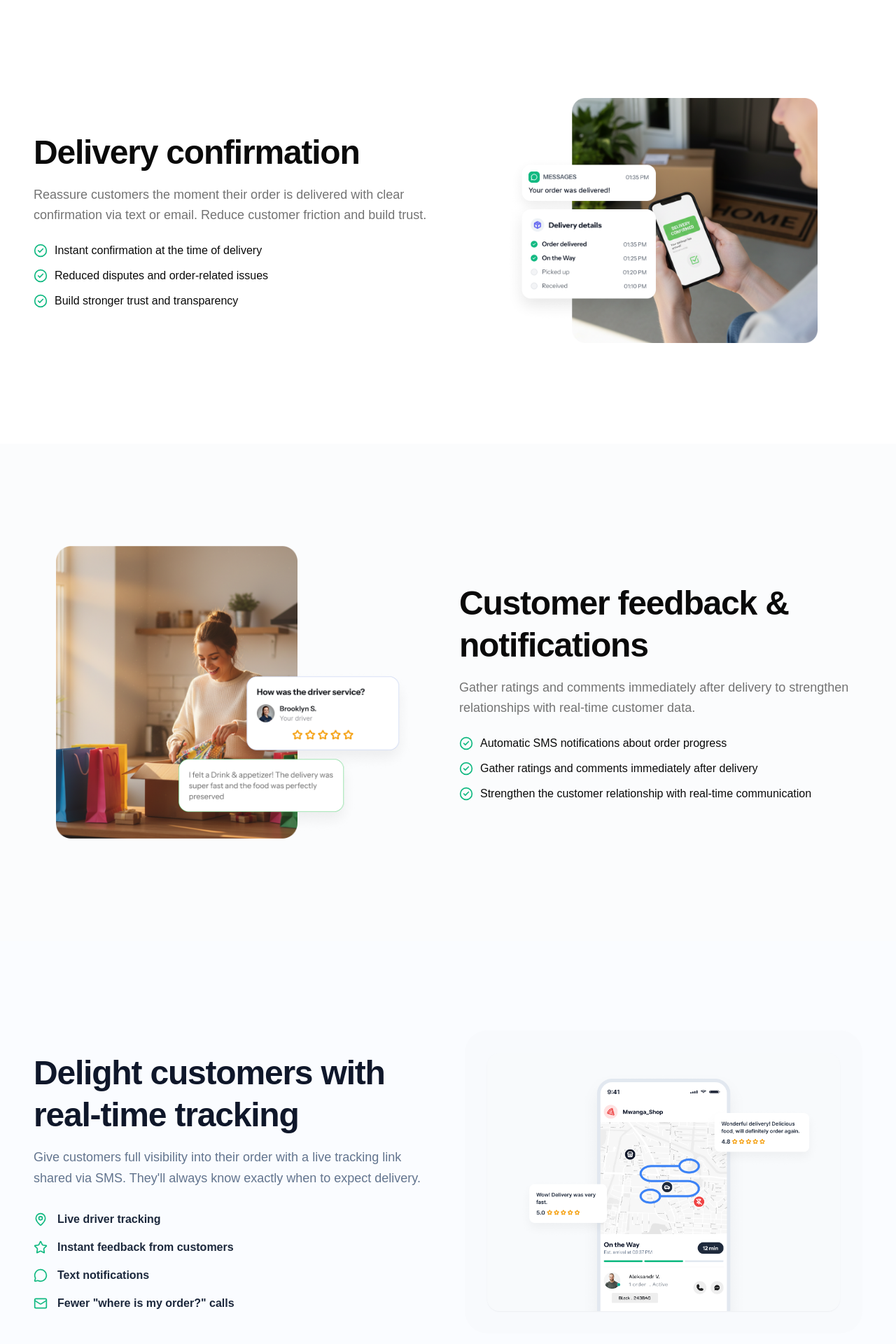
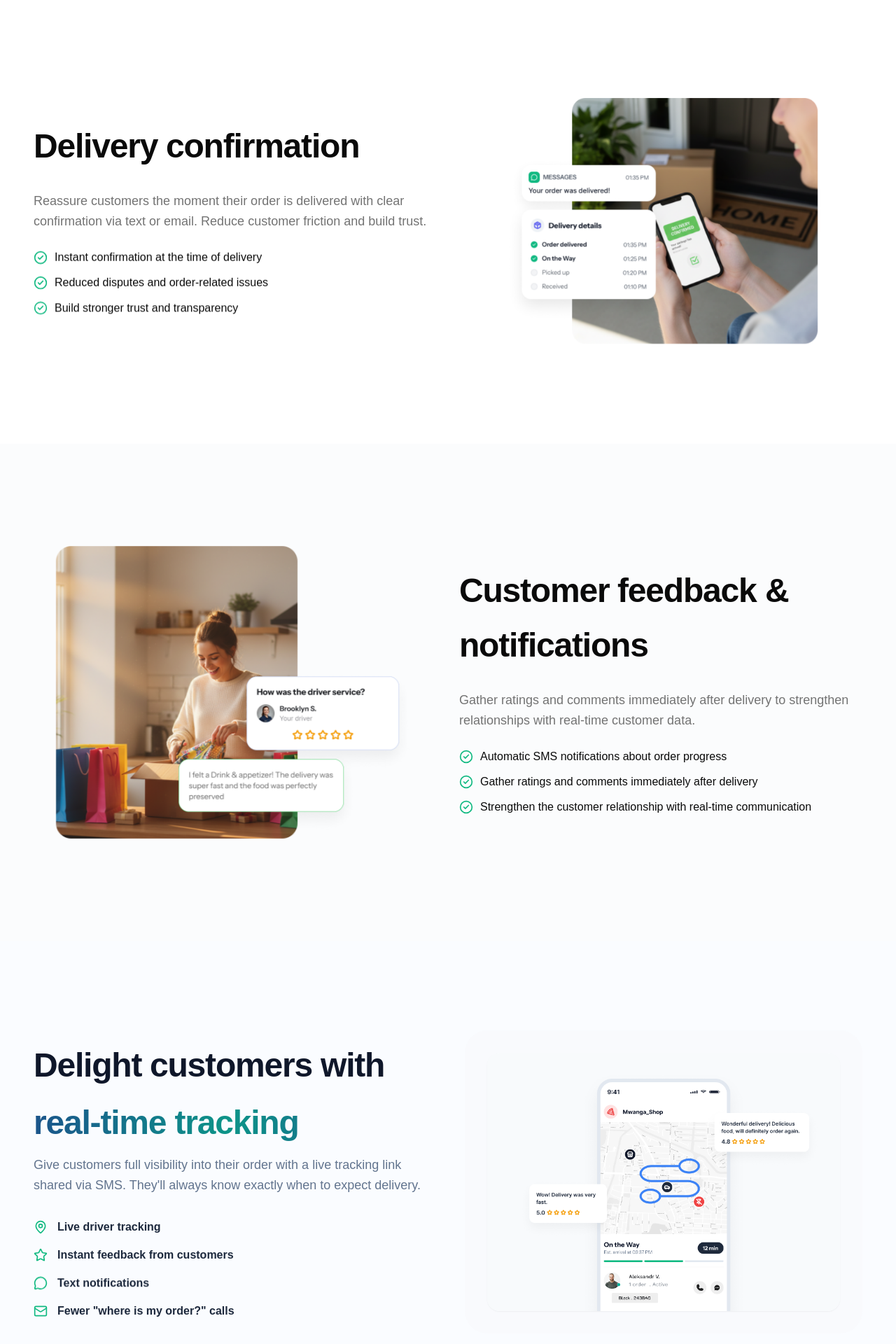
Before and after one commit to alobit21/Moova-Web, a React (Vite) app: page /tracking in a window 1280 px wide. Shown: the part 1879-3799 px from the top of the page at 70% size. Built offline with nearby package versions, Linux system fonts and the light colour scheme.

Commit message:
refactor(tracking): apply AOS entrance animations across tracking sections

```diff
--- a/src/features/tracking/components/ParcelSearchForm.tsx
+++ b/src/features/tracking/components/ParcelSearchForm.tsx
@@ -41,7 +41,7 @@ export function ParcelSearchForm({ onSearch }: { onSearch: (trackingNumber: stri
       </div>
       <Button
         type="submit"
-        className="h-12 sm:h-14 px-5 sm:px-8 rounded-xl bg-[#2648A6] hover:bg-[#1f3b89] text-sm sm:text-base font-semibold text-white shadow-md shadow-blue-500/20 transition-all shrink-0 cursor-pointer"
+        className="h-12 sm:h-14 px-5 sm:px-8 rounded-xl bg-[#2648A6] hover:bg-[#1f3b89] active:scale-[0.98] text-sm sm:text-base font-semibold text-white shadow-md shadow-blue-500/20 transition-all shrink-0 cursor-pointer"
       >
         Search
       </Button>
--- a/src/features/tracking/sections/BrandedExperience.tsx
+++ b/src/features/tracking/sections/BrandedExperience.tsx
@@ -1,5 +1,6 @@
 import { MapPin, Star, MessageCircle, Mail } from "lucide-react"
 import brandedExperienceMockup from "@/assets/tracking/branded-experience.jpeg"
+import { AOSReveal, TextReveal, GradientText } from "@/components/animation/AOSReveal"
 
 const FEATURES = [
   { icon: MapPin, label: "Live driver tracking" },
@@ -13,11 +14,20 @@ export function BrandedExperience() {
     <section className="bg-[#FAFCFF] py-16 sm:py-24 lg:py-32">
       <div className="mx-auto max-w-7xl px-4 sm:px-6 lg:px-12">
         <div className="grid grid-cols-1 gap-12 lg:grid-cols-2 lg:items-center">
-          {/* Left Column: Headline & Feature List */}
-          <div className="max-w-xl">
-            <h2 className="text-3xl sm:text-4xl lg:text-5xl font-extrabold leading-tight text-slate-900 tracking-tight">
-              Delight customers with real-time tracking
-            </h2>
+          {/* Left Column: Headline & Feature List - AOS fade-right */}
+          <AOSReveal animation="fade-right" delay={0} className="max-w-xl">
+            <TextReveal
+              as="h2"
+              text="Delight customers with"
+              delay={0}
+              staggerDelay={50}
+              className="text-3xl sm:text-4xl lg:text-5xl font-extrabold leading-tight text-slate-900 tracking-tight"
+            />
+            <div className="mt-1 text-3xl sm:text-4xl lg:text-5xl font-extrabold leading-tight tracking-tight">
+              <GradientText gradient="from-[#1F3B89] via-[#0D9488] to-[#1F3B89]">
+                real-time tracking
+              </GradientText>
+            </div>
             <p className="mt-4 text-base sm:text-lg leading-relaxed text-slate-500 font-normal">
               Give customers full visibility into their order with a live tracking
               link shared via SMS. They&apos;ll always know exactly when to expect
@@ -25,26 +35,29 @@ export function BrandedExperience() {
             </p>
 
             <ul className="mt-8 space-y-4">
-              {FEATURES.map(({ icon: Icon, label }) => (
-                <li key={label} className="flex items-center gap-3.5">
+              {FEATURES.map(({ icon: Icon, label }, index) => (
+                <AOSReveal key={label} animation="fade-up" delay={150 + index * 60} as="li" className="flex items-center gap-3.5">
                   <Icon className="h-5 w-5 shrink-0 text-emerald-500" strokeWidth={2} />
                   <span className="text-sm sm:text-base font-semibold text-slate-800">
                     {benefitFormatter(label)}
                   </span>
-                </li>
+                </AOSReveal>
               ))}
             </ul>
-          </div>
+          </AOSReveal>
 
-          {/* Right Column: Mockup Image Container */}
-          <div className="flex items-center justify-center rounded-[32px] bg-slate-50/70 p-4 sm:p-8">
-            {/* REPLACE IMAGE SRC BELOW WITH YOUR DESIRED MOCKUP IMAGE */}
+          {/* Right Column: Mockup Image Container - AOS zoom-in */}
+          <AOSReveal
+            animation="zoom-in"
+            delay={150}
+            className="flex items-center justify-center rounded-[32px] bg-slate-50/70 p-4 sm:p-8"
+          >
             <img
               src={brandedExperienceMockup}
               alt="Delight customers with real-time tracking mockup"
               className="w-full max-w-md sm:max-w-lg lg:max-w-xl h-auto object-contain rounded-2xl shadow-xs"
             />
-          </div>
+          </AOSReveal>
         </div>
       </div>
     </section>
--- a/src/features/tracking/sections/CustomerFeedback.tsx
+++ b/src/features/tracking/sections/CustomerFeedback.tsx
@@ -1,5 +1,6 @@
 import { CheckCircle2 } from "lucide-react"
 import customerFeedbackMockup from "@/assets/tracking/customer-feedback-mockup.png"
+import { AOSReveal, TextReveal } from "@/components/animation/AOSReveal"
 
 const BENEFITS = [
   "Automatic SMS notifications about order progress",
@@ -12,32 +13,36 @@ export function CustomerFeedback() {
     <section className="bg-slate-50/60 py-14 sm:py-24 lg:py-32">
       <div className="mx-auto max-w-7xl px-4 sm:px-6 lg:px-12">
         <div className="grid grid-cols-1 gap-8 lg:grid-cols-2 lg:items-center">
-          <div className="flex justify-center order-first">
+          <AOSReveal animation="fade-right" delay={0} className="flex justify-center order-first">
             <img
               src={customerFeedbackMockup}
               alt="Customer feedback mockup"
               className="w-full max-w-xs sm:max-w-md lg:max-w-lg object-contain"
             />
-          </div>
+          </AOSReveal>
 
-          <div className="max-w-xl order-last">
-            <h2 className="text-2xl sm:text-4xl lg:text-5xl font-extrabold leading-tight text-foreground tracking-tight">
-              Customer feedback &amp; notifications
-            </h2>
+          <AOSReveal animation="fade-left" delay={100} className="max-w-xl order-last">
+            <TextReveal
+              as="h2"
+              text="Customer feedback & notifications"
+              delay={0}
+              staggerDelay={50}
+              className="text-2xl sm:text-4xl lg:text-5xl font-extrabold leading-tight text-foreground tracking-tight"
+            />
             <p className="mt-3 sm:mt-4 text-sm sm:text-base lg:text-lg leading-relaxed text-muted-foreground">
               Gather ratings and comments immediately after delivery to strengthen
               relationships with real-time customer data.
             </p>
 
             <ul className="mt-5 sm:mt-6 space-y-3">
-              {BENEFITS.map((benefit) => (
-                <li key={benefit} className="flex items-start gap-2.5">
+              {BENEFITS.map((benefit, index) => (
+                <AOSReveal key={benefit} animation="fade-up" delay={150 + index * 60} as="li" className="flex items-start gap-2.5">
                   <CheckCircle2 className="mt-0.5 h-4.5 w-4.5 sm:h-5 sm:w-5 shrink-0 text-emerald-500" />
                   <span className="text-sm sm:text-base font-medium text-foreground">{benefit}</span>
-                </li>
+                </AOSReveal>
               ))}
             </ul>
-          </div>
+          </AOSReveal>
         </div>
       </div>
     </section>
--- a/src/features/tracking/sections/DeliveryConfirmation.tsx
+++ b/src/features/tracking/sections/DeliveryConfirmation.tsx
@@ -1,5 +1,6 @@
 import { CheckCircle2 } from "lucide-react"
 import deliveryPhoneMockup from "@/assets/tracking/delivery-confirmation-phone.png"
+import { AOSReveal, TextReveal } from "@/components/animation/AOSReveal"
 
 const BENEFITS = [
   "Instant confirmation at the time of delivery",
@@ -12,32 +13,36 @@ export function DeliveryConfirmation() {
     <section className="bg-white py-14 sm:py-24 lg:py-32">
       <div className="mx-auto max-w-7xl px-4 sm:px-6 lg:px-12">
         <div className="grid grid-cols-1 gap-8 lg:grid-cols-2 lg:items-center">
-          <div className="max-w-xl order-first">
-            <h2 className="text-2xl sm:text-4xl lg:text-5xl font-extrabold leading-tight text-foreground tracking-tight">
-              Delivery confirmation
-            </h2>
+          <AOSReveal animation="fade-right" delay={0} className="max-w-xl order-first">
+            <TextReveal
+              as="h2"
+              text="Delivery confirmation"
+              delay={0}
+              staggerDelay={50}
+              className="text-2xl sm:text-4xl lg:text-5xl font-extrabold leading-tight text-foreground tracking-tight"
+            />
             <p className="mt-3 sm:mt-4 text-sm sm:text-base lg:text-lg leading-relaxed text-muted-foreground">
               Reassure customers the moment their order is delivered with clear
               confirmation via text or email. Reduce customer friction and build trust.
             </p>
 
             <ul className="mt-5 sm:mt-6 space-y-3">
-              {BENEFITS.map((benefit) => (
-                <li key={benefit} className="flex items-start gap-2.5">
+              {BENEFITS.map((benefit, index) => (
+                <AOSReveal key={benefit} animation="fade-up" delay={150 + index * 60} as="li" className="flex items-start gap-2.5">
                   <CheckCircle2 className="mt-0.5 h-4.5 w-4.5 sm:h-5 sm:w-5 shrink-0 text-emerald-500" />
                   <span className="text-sm sm:text-base font-medium text-foreground">{benefit}</span>
-                </li>
+                </AOSReveal>
               ))}
             </ul>
-          </div>
+          </AOSReveal>
 
-          <div className="flex justify-center order-last">
+          <AOSReveal animation="fade-left" delay={100} className="flex justify-center order-last">
             <img
               src={deliveryPhoneMockup}
               alt="Delivery confirmation phone mockup"
               className="w-full max-w-xs sm:max-w-sm lg:max-w-md object-contain"
             />
-          </div>
+          </AOSReveal>
         </div>
       </div>
     </section>
--- a/src/features/tracking/sections/TrackingSpeaks.tsx
+++ b/src/features/tracking/sections/TrackingSpeaks.tsx
@@ -1,6 +1,7 @@
 import { Gem, MapPin, Bell, Zap } from "lucide-react"
 import { Card, CardContent } from "@/components/ui/card"
 import { Badge } from "@/components/ui/badge"
+import { useSectionVisibility } from "@/hooks/useInView"
 
 const BADGES = [
   { icon: Gem, label: "Live updates on orders", className: "text-purple-600" },
@@ -77,8 +78,10 @@ function BadgePill({
 }
 
 export function TrackingSpeaks() {
+  const [sectionRef, isVisible] = useSectionVisibility<HTMLElement>()
+
   return (
-    <section className="relative overflow-hidden bg-linear-to-b from-blue-50/70 to-white py-14 sm:py-24 lg:py-32">
+    <section ref={sectionRef} className="relative overflow-hidden bg-linear-to-b from-blue-50/70 to-white py-14 sm:py-24 lg:py-32">
       <div className="relative mx-auto max-w-4xl px-4 sm:px-6 text-center lg:px-12">
         <h2 className="text-3xl font-extrabold leading-tight text-[#1F3B89] sm:text-4xl lg:text-5xl tracking-tight">
           Every Delivery Speaks for Your Business
@@ -90,7 +93,7 @@ export function TrackingSpeaks() {
       </div>
 
       <div className="edge-fade relative mt-10 sm:mt-16 overflow-hidden">
-        <div className="flex w-max animate-marquee gap-4 sm:gap-6">
+        <div className={`flex w-max animate-marquee gap-4 sm:gap-6 ${isVisible ? "" : "animation-paused"}`}>
           {[...NOTIFICATIONS, ...NOTIFICATIONS].map((item, i) => (
             <NotificationCard key={i} {...item} />
           ))}
@@ -98,7 +101,7 @@ export function TrackingSpeaks() {
       </div>
 
       <div className="edge-fade relative mt-6 sm:mt-8 overflow-hidden">
-        <div className="flex w-max animate-marquee-reverse gap-3 sm:gap-4">
+        <div className={`flex w-max animate-marquee-reverse gap-3 sm:gap-4 ${isVisible ? "" : "animation-paused"}`}>
           {[...BADGES, ...BADGES, ...BADGES].map((badge, i) => (
             <BadgePill key={i} {...badge} />
           ))}
```
